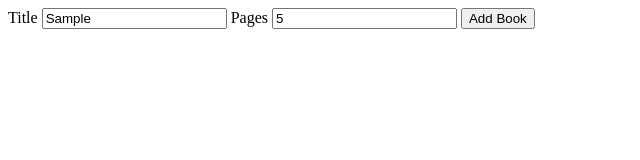
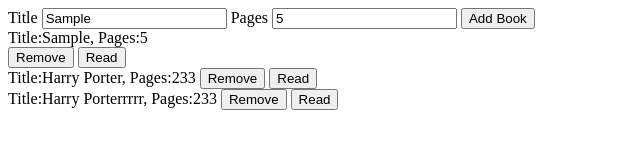
Before and after one commit to Sinarin/library, a plain HTML site: page index.html in a window 1280 px wide. Both pictures are taken after typing "Sample", "5" into the empty fields and a click on the button "Add Book". Shown: the whole page, without its empty margins (0-640 px from the left). Drawn offline with Linux system fonts and the light colour scheme.

Commit message:
add function to display newly added books

```diff
--- a/index.html
+++ b/index.html
@@ -7,15 +7,13 @@
     <title>Document</title>
     <script src="library.js" defer></script>
 </head>
-<body>
-
+<body id="body">
+    <form action="" id="book">
+        <label for="title" >Title</label>
+        <input type="text" id="title" required>
+        <label for="pages"> Pages</label>
+        <input type="number" id="pages" required>
+        <button class="add_book" type="submit" form="book">Add Book</button>
+    </form>
 </body>
 </html>
-
-<form action="" id="book">
-    <label for="title" >Title</label>
-    <input type="text" id="title" required>
-    <label for="pages"> Pages</label>
-    <input type="number" id="pages" required>
-    <button class="add_book" type="submit" form="book">Add Book</button>
-</form>
--- a/library.js
+++ b/library.js
@@ -10,9 +10,14 @@ function addBookToLibrary(book) {
 }
 
 function displayBooks() {
-    for (book of mylibrary) {
-        console.log(`Title:${book.title}, Pages:${book.pages}`);
-    }
+    for (let x = 0; x < mylibrary.length; x++) {
+        console.log(`Title:${mylibrary[x].title}, Pages:${mylibrary[x].pages}`);
+        const book_form = document.getElementById('body');
+        book_form.innerHTML += `<div>Title:${mylibrary[x].title}, Pages:${mylibrary[x].pages} <button class="remove" data-key="${x}">Remove</button>
+        <button class="read_status" data-key="${x}">Read</button>   </div>
+
+        `
+        }
 }
 
 function buttonAddBook() {
@@ -23,12 +28,20 @@ function buttonAddBook() {
         const title = document.getElementById('title');
         const pages = document.getElementById('pages');
 
-        if (true) {
+        if (title.value && pages.value) {
             const book = new Book(title.value, pages.value);
             addBookToLibrary(book);
             alert(`${title.value} has been added to your library`);
+            const last = document.getElementById('book');
+            last.insertAdjacentHTML("afterend", `<div>Title:${title.value}, Pages:${pages.value}</div>
+            <button class="remove" data-key="${mylibrary.length}">Remove</button>
+            <button class="read_status" data-key="${mylibrary.length}">Read</button>`)
         }
     })
+}
+
+function deleteBook(book_number){
+    delete mylibrary[book_number]
 }
 
 const harry = new Book('Harry Porter', 233);
```
Also changed, not shown: 1 other file.
